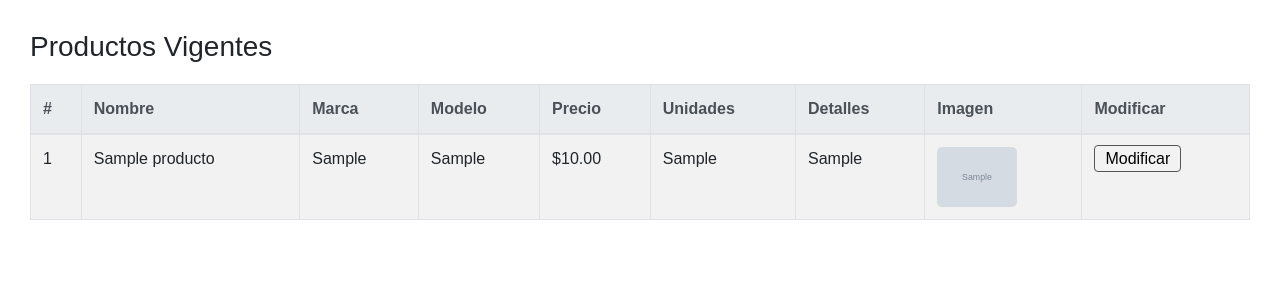
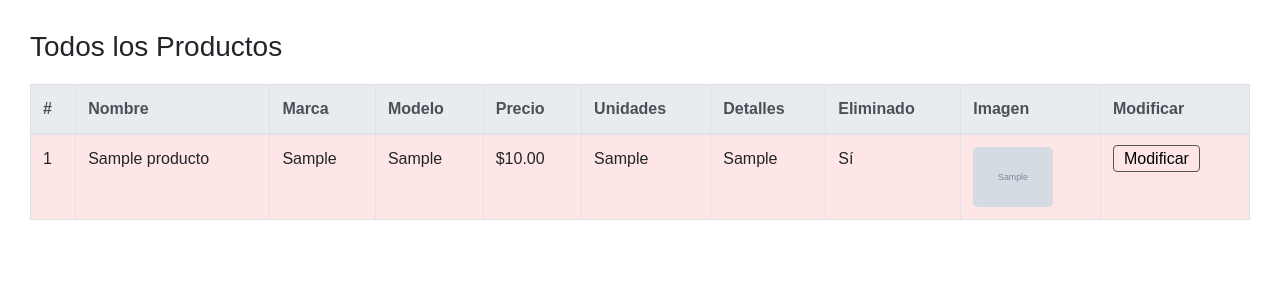
Before and after one commit to berenicelime9-ship-it/tecweb, a PHP site: page /get_productos_xhtml_v2.php in a window 1280 px wide. Shown: the top 300 px of the page. Run offline with PHP 8.4, Linux system fonts and the light colour scheme; tables that the repository leaves empty or names only in its code hold one stand-in row (values such as "Sample post"); grey boxes marked "Sample" are stand-in pictures.

Commit message:
Correccionees

```diff
--- a/practicas/p10/get_productos_xhtml_v2.php
+++ b/practicas/p10/get_productos_xhtml_v2.php
@@ -11,8 +11,8 @@ if ($link->connect_errno) {
     $conexion_valida = false;
     $mensaje_error = 'Falló la conexión: ' . $link->connect_error;
 } else {
-    // Consulta: solo productos no eliminados
-    $sql = "SELECT * FROM productos WHERE eliminado = 0";
+    // Consulta: todos los productos, incluyendo los eliminados
+    $sql = "SELECT * FROM productos";
     if ($result = $link->query($sql)) {
         $productos = $result->fetch_all(MYSQLI_ASSOC);
         $result->free();
@@ -28,7 +28,7 @@ if ($link->connect_errno) {
 <html xmlns="http://www.w3.org/1999/xhtml" xml:lang="es">
 <head>
     <meta http-equiv="Content-Type" content="application/xhtml+xml; charset=UTF-8" />
-    <title>Productos Vigentes</title>
+    <title>Todos los Productos</title>
     <link rel="stylesheet" href="https://stackpath.bootstrapcdn.com/bootstrap/4.3.1/css/bootstrap.min.css" />
     <style>
         body { font-family: Arial, sans-serif; margin: 30px; }
@@ -49,7 +49,7 @@ if ($link->connect_errno) {
     </style>
 </head>
 <body>
-    <h3>Productos Vigentes</h3>
+    <h3>Todos los Productos</h3>
 
     <?php if(!$conexion_valida): ?>
         <p style="color:red;"><?= $mensaje_error ?></p>
@@ -64,13 +64,14 @@ if ($link->connect_errno) {
                     <th>Precio</th>
                     <th>Unidades</th>
                     <th>Detalles</th>
+                    <th>Eliminado</th>
                     <th>Imagen</th>
                     <th>Modificar</th>
                 </tr>
             </thead>
             <tbody>
                 <?php foreach($productos as $prod): ?>
-                    <tr>
+                    <tr <?= $prod['eliminado'] ? 'style="background-color:#ffe6e6;"' : '' ?>>
                         <td><?= $prod['id'] ?></td>
                         <td><?= htmlspecialchars($prod['nombre']) ?></td>
                         <td><?= htmlspecialchars($prod['marca']) ?></td>
@@ -78,9 +79,9 @@ if ($link->connect_errno) {
                         <td>$<?= number_format($prod['precio'], 2) ?></td>
                         <td><?= $prod['unidades'] ?></td>
                         <td><?= htmlspecialchars(utf8_encode($prod['detalles'])) ?></td>
+                        <td><?= $prod['eliminado'] ? 'Sí' : 'No' ?></td>
                         <td>
-                            <img src="<?= !empty($prod['imagen']) ? $prod['imagen'] : 'img/default.png' ?>"
-                                 alt="Imagen" />
+                            <img src="<?= !empty($prod['imagen']) ? $prod['imagen'] : 'img/default.png' ?>" alt="Imagen" />
                         </td>
                         <td>
                             <a href="formulario_productos_v2.html?id=<?= $prod['id'] ?>" class="btn-simple">Modificar</a>
```
Also changed, not shown: practicas/p10/img/camaro.jpg (added), practicas/p10/img/civic.jpg (added), practicas/p10/img/corolla.jpeg (added), practicas/p10/img/default.png (added), practicas/p10/img/jetta.jpeg (added), practicas/p10/img/mustang.jpg (added), practicas/p10/img/versa.png (added).
